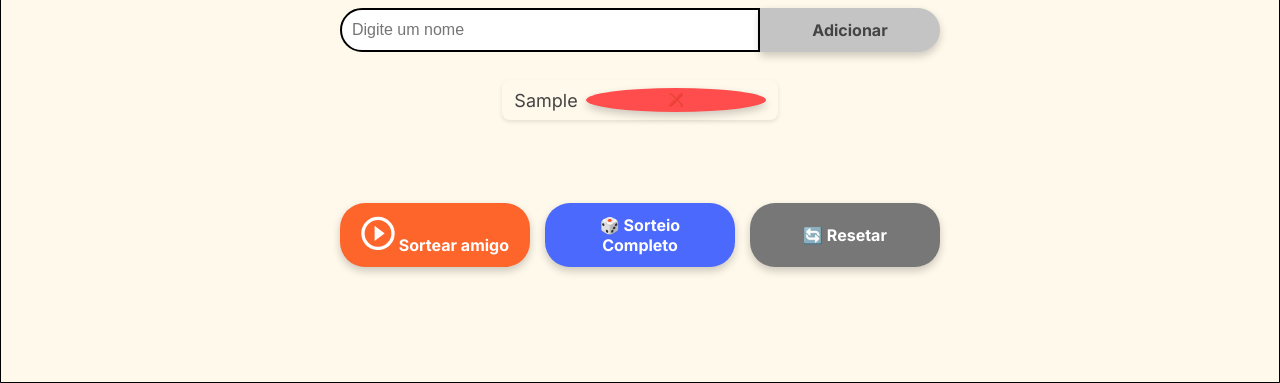
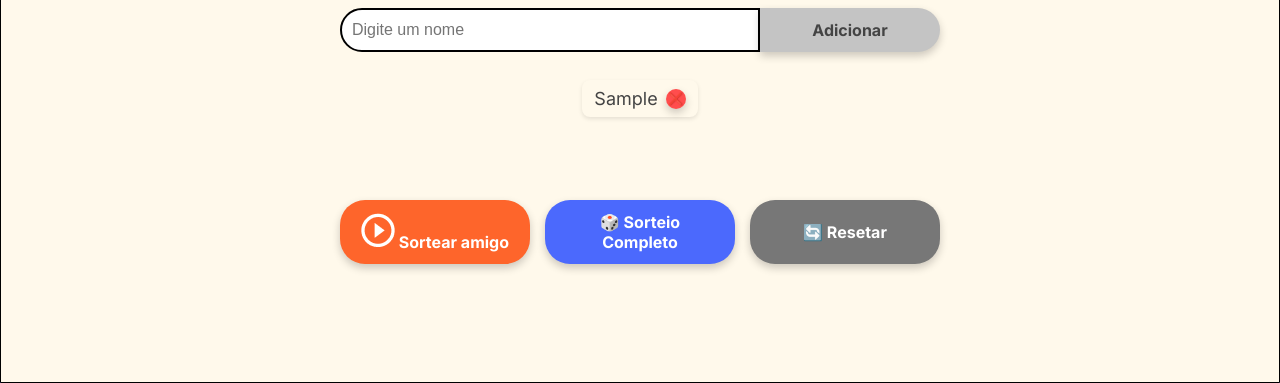
Before and after one commit to GabryelleDart/Challenge-amigo-secreto_ONE, a plain HTML site: page index.html in a window 1280 px wide. Both pictures are taken after typing "Sample" into the empty fields and a click on the button "Adicionar". Shown: the part 417-800 px from the top of the page. Drawn offline with Linux system fonts and the light colour scheme.

Commit message:
button delete - css changes

```diff
--- a/style.css
+++ b/style.css
@@ -221,6 +221,11 @@ ul li {
     align-items: center;
     justify-content: center;
     transition: background 0.3s, transform 0.2s;
+
+    /* Sobrescrevendo propriedades herdadas de button */
+    min-width: auto;
+    max-width: auto;
+    padding: 0;
 }
 
 .remove-btn:hover {
```
